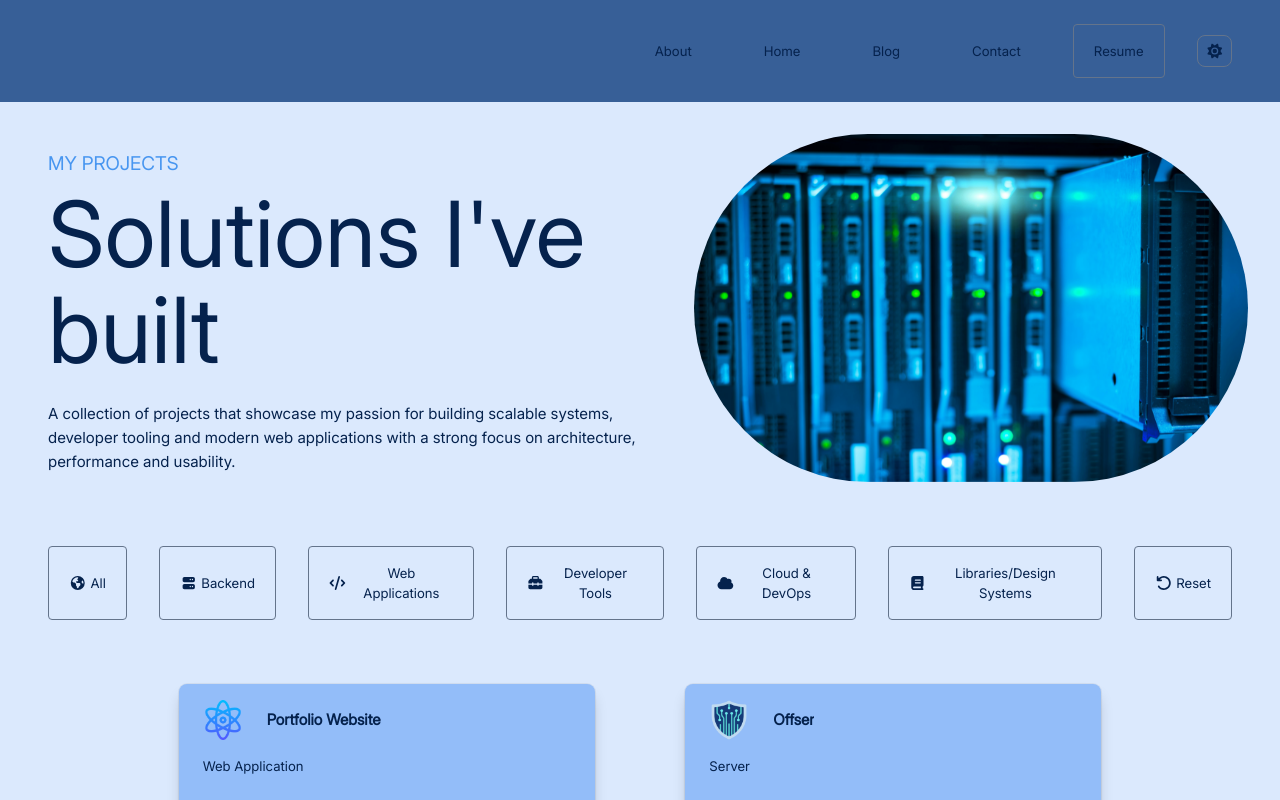
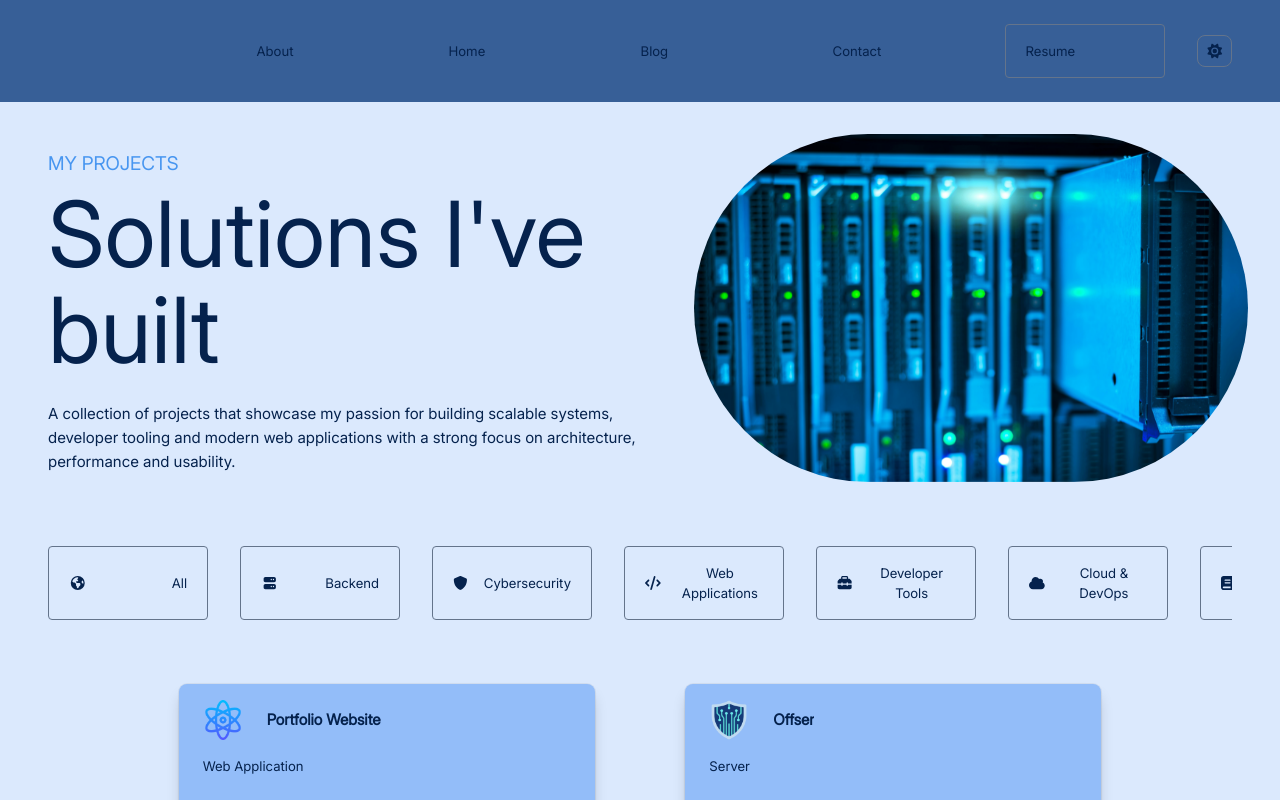
Before and after one commit to marcomg-byte/portfolio-app, a Next.js app: page /projects in a window 1280 px wide. Shown: the top 800 px of the page. Built offline with nearby package versions, Linux system fonts and the light colour scheme.

Commit message:
feat: Add Contact page and enhance Projects page with Cybersecurity category; update Button styles

```diff
--- /dev/null
+++ b/app/contact/page.tsx
@@ -0,0 +1,9 @@
+import { Page, Typography } from '@/components/ui';
+
+export default function Contact() {
+  return (
+    <Page title="Contact">
+      <Typography variant="h1">Contact</Typography>
+    </Page>
+  );
+}
--- a/app/projects/page.tsx
+++ b/app/projects/page.tsx
@@ -18,6 +18,7 @@ import {
   faToolbox,
   faCloud,
   faServer,
+  faShield,
   faBook,
   faArrowRight,
 } from '@fortawesome/free-solid-svg-icons';
@@ -26,6 +27,7 @@ type Category =
   | 'All'
   | 'Backend'
   | 'Web Applications'
+  | 'Cybersecurity'
   | 'Developer Tools'
   | 'Cloud & DevOps'
   | 'Libraries/Design Systems';
@@ -37,7 +39,7 @@ interface CategoryButton {
 
 interface Project {
   actions: FooterAction[];
-  category: Category;
+  category: Category[];
   adornment: {
     src: string;
     alt: string;
@@ -50,6 +52,7 @@ interface Project {
 const categories: CategoryButton[] = [
   { name: 'All', icon: faEarth },
   { name: 'Backend', icon: faServer },
+  { name: 'Cybersecurity', icon: faShield },
   { name: 'Web Applications', icon: faCode },
   { name: 'Developer Tools', icon: faToolbox },
   { name: 'Cloud & DevOps', icon: faCloud },
@@ -69,7 +72,7 @@ const projects: Project[] = [
       },
     ],
     adornment: { src: '/images/atom.png', alt: 'React Logo' },
-    category: 'Web Applications',
+    category: ['Web Applications'],
     description:
       'A modern web application built with React and Next.js, featuring a sleek design and seamless user experience.',
     title: 'Portfolio Website',
@@ -90,7 +93,7 @@ const projects: Project[] = [
       src: '/images/cyber-security.png',
       alt: 'Cyber Security Image',
     },
-    category: 'Backend',
+    category: ['Backend', 'Cybersecurity'],
     description:
       'A TypeScript-powered Express.js server for sending emails via SMTP with robust validation, template rendering, advanced logging, modular architecture, and comprehensive error handling',
     title: 'Offser',
@@ -109,7 +112,7 @@ export default function Projects() {
       setSelectedProjects(clonedProjects);
     } else {
       setSelectedProjects(
-        clonedProjects.filter((project) => project.category === category),
+        clonedProjects.filter((project) => project.category.includes(category)),
       );
     }
   };
@@ -201,8 +204,8 @@ export default function Projects() {
           <Image
             width={160}
             height={160}
-            src="/images/collaboration.png"
-            alt="Collaboration Icon"
+            src="/images/team-work.png"
+            alt="Team Work Icon"
             className="mg:animate-fade-in"
           />
           <div className="mg:flex mg:flex-col mg:gap-4 mg:grow">
--- a/components/ui/atomics/buttons/Button.tsx
+++ b/components/ui/atomics/buttons/Button.tsx
@@ -186,7 +186,7 @@ function Button({
   const isEndAdornmentImage = endAdornment && 'src' in endAdornment;
 
   const classes = classNames(
-    'mg:inline-flex mg:items-center mg:justify-center mg:font-body mg:text-primary mg:hover:text-inverse mg:hover:cursor-pointer',
+    'mg:inline-flex mg:items-center mg:justify-between mg:font-body mg:text-primary mg:hover:text-inverse mg:hover:cursor-pointer mg:min-w-20',
     {
       'mg:px-1.5 mg:py-1 mg:rounded-sm': size === 'sm',
       'mg:px-2.5 mg:py-2 mg:rounded': size === 'md',
@@ -199,7 +199,7 @@ function Button({
         variant === 'text',
       'mg:border-solid mg:border-1 mg:border-primary mg:hover:border-primary-hover':
         variant === 'outline',
-      'mg:gap-0.5': (isStartAdornmentIcon || isEndAdornmentIcon) && children,
+      'mg:gap-2': (isStartAdornmentIcon || isEndAdornmentIcon) && children,
       'mg:gap-1': (isStartAdornmentImage || isEndAdornmentImage) && children,
     },
     className,
```
Also changed, not shown: public/images/team-work.png (renamed from public/images/collaboration.png).
